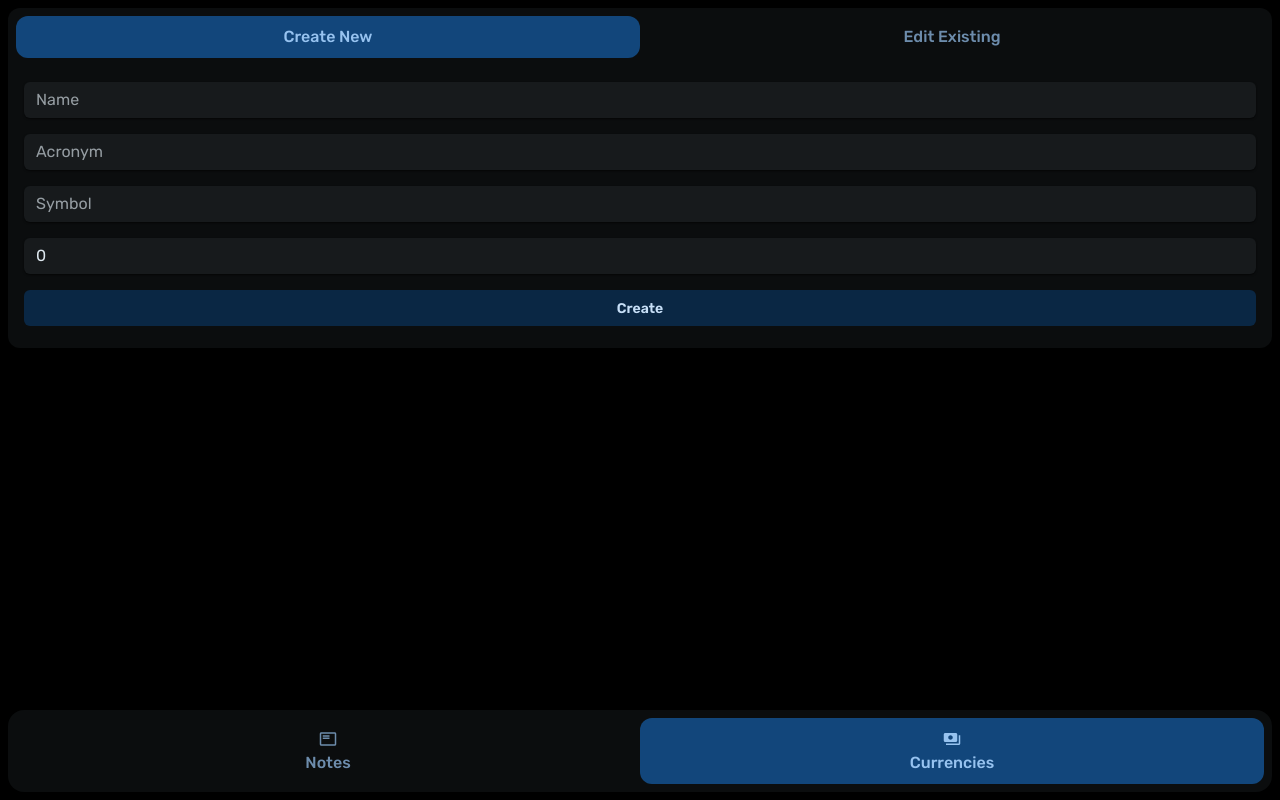
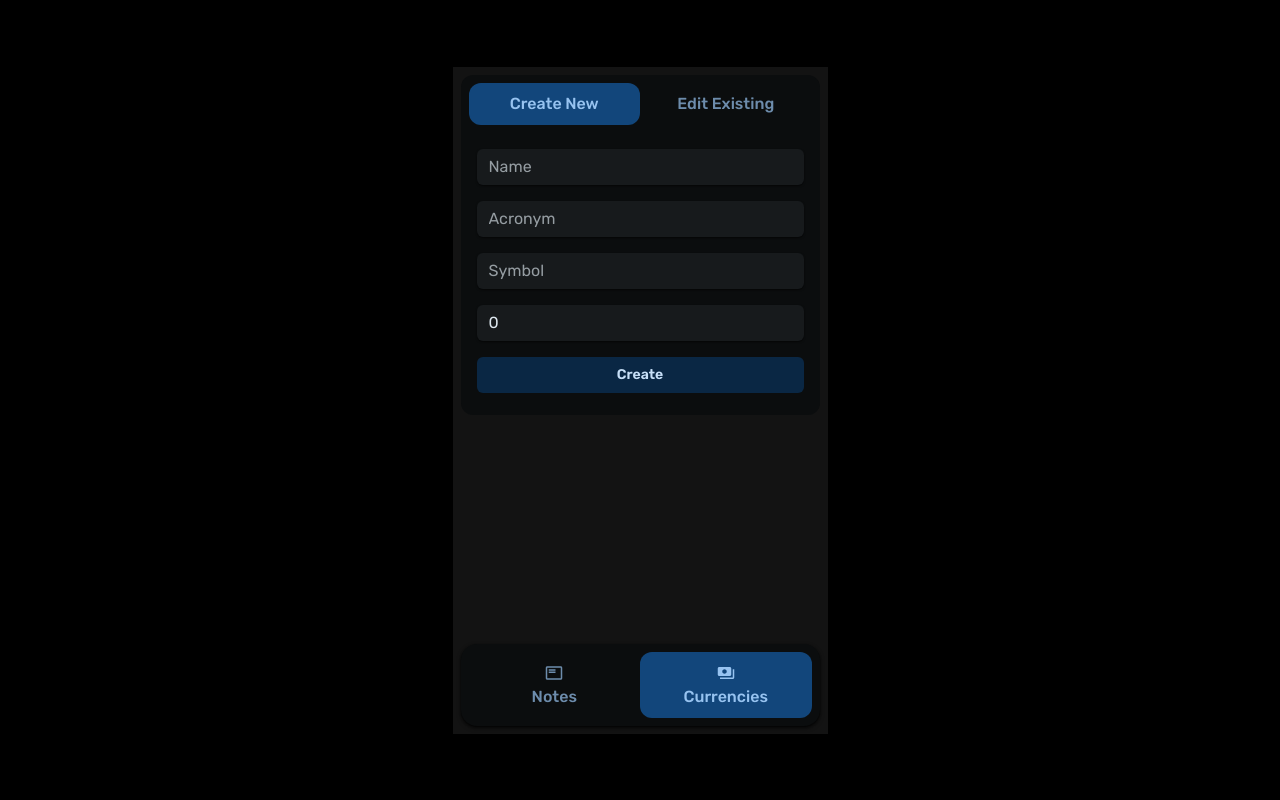
Before and after one commit to grong0/SWEN101---Spending-Guard--Panic-, a React (Create React App) app: page /currency in a window 1280 px wide. Built offline with nearby package versions, Linux system fonts and the light colour scheme.

Commit message:
Bux Fixes + Now saves to cookies + Saves previous data when editing a currency's decimal points

```diff
--- a/src/index.css
+++ b/src/index.css
@@ -5,7 +5,8 @@
 
 :root {
     /* --nav-background: rgb(189, 220, 251); */
-	--background: rgb(11, 28, 43);
+	/* --background: rgb(11, 28, 43); */
+    --background: rgb(19, 19, 19);
     /* --background: white; */
 	--element: rgb(7, 55, 99);
 	--input: rgb(11, 83, 148);
@@ -59,6 +60,12 @@ p {
 	font-size: 18px; */
 }
 
+#root {
+    display: flex;
+    justify-content: center;
+    align-items: center;
+}
+
 body {
 	margin: 0;
 	padding: 0;
@@ -68,6 +75,7 @@ body {
 	display: flex;
 	flex-direction: column;
 	justify-content: center;
+    align-items: center;
 
 	/* background-color: var(--background); */
 	color: white;
--- a/src/modules/Currency.js
+++ b/src/modules/Currency.js
@@ -63,7 +63,7 @@ function EditCurrency(props) {
 	function handleCurrency(newCurrency) {
 		var currentCurrencies = Cookies.get("currencies");
 		if (currentCurrencies === null) {
-			currentCurrencies = JSON.stringify({});
+			Cookies.set("currencies", JSON.stringify({}));
 		}
 		currentCurrencies = JSON.parse(currentCurrencies);
 		if (
@@ -81,9 +81,20 @@ function EditCurrency(props) {
 		} else {
 			if (currencies != undefined) {
 				delete currentCurrencies[currencies[currency].acronym.toLowerCase()];
+				var posts = JSON.parse(Cookies.get("notes"));
+				console.log("old currency: " + currency);
+				console.log("new currency: " + newCurrency.acronym);
+				Object.keys(posts).forEach((key) => {
+					if (posts[key].currency === currency) {
+						posts[key].currency = newCurrency.acronym.toLowerCase();
+					}
+				});
+				console.log("new notes: ");
+				console.log(posts);
+				Cookies.set("notes", JSON.stringify(posts));
 			}
 			currentCurrencies[newCurrency.acronym.toLowerCase()] = newCurrency;
-			console.log(currentCurrencies);
+			Cookies.set("currencies", JSON.stringify(currentCurrencies));
 			if (currencies != undefined) {
 				updateCurrencies(JSON.parse(Cookies.get("currencies")));
 				updateCurrency(newCurrency.acronym.toLowerCase());
@@ -133,7 +144,7 @@ function EditCurrency(props) {
 					<Joy.Typography level="h3">No Custom Currencies</Joy.Typography>
 					<Joy.CardContent>
 						<Joy.Typography level="body-md">
-							You have no custom currencies. Create a new one at in the{" "}
+							You have no custom currencies. Create a new one in the{" "}
 							<Joy.Typography variant="soft" color="primary">
 								Create New
 							</Joy.Typography>{" "}
@@ -149,7 +160,7 @@ function EditCurrency(props) {
 								<Joy.Select
 									placeholder="Currency to edit"
 									variant="soft"
-                                    value={currency}
+									value={currency}
 									onChange={(e, value) => {
 										updateCurrency(value);
 									}}
--- a/src/modules/NoteTaker.js
+++ b/src/modules/NoteTaker.js
@@ -37,10 +37,10 @@ function Post(props) {
 						sx={{ ml: "auto", alignSelf: "center" }}
 						color={props.operation == "withdraw" ? "danger" : "success"}
 					>
-						{(props.operation == "withdraw" ? "-" : "+") + props.symbol + props.amount}
+						{(props.operation == "withdraw" ? "-" : "+") + props.symbol + props.amount.toFixed(props.decimal_places)}
 					</Joy.Typography>
 					<Joy.Typography level="body-sm" sx={{ alignSelf: "center", float: "right" }}>
-						{props.symbol + props.total}
+						{props.symbol + props.total.toFixed(props.decimal_places)}
 					</Joy.Typography>
 				</div>
 			</Joy.CardContent>
@@ -78,8 +78,8 @@ function NoteTaker() {
 	function handleSubmit(event) {
 		event.preventDefault();
 		handleNote({
-			amount: amount.toFixed(currencies[currency].decimal_places),
-			total: parseFloat(getTotal(currency) + (operation == "withdraw" ? amount * -1 : amount)).toFixed(currencies[currency].decimal_places),
+			amount,
+			total: parseFloat(getTotal(currency) + (operation == "withdraw" ? amount * -1 : amount)),
 			operation,
 			date: new Date().getTime().toString(),
 			currency,
@@ -149,6 +149,7 @@ function NoteTaker() {
 						currency={currencies[posts[key].currency].acronym}
 						symbol={currencies[posts[key].currency].symbol}
 						total={posts[key].total}
+                        decimal_places={currencies[posts[key].currency].decimal_places}
 					/>
 				))}
 				<div style={{ float: "left", clear: "both" }} ref={dummyDivRef}></div>
--- a/src/styles/App.css
+++ b/src/styles/App.css
@@ -1,10 +1,12 @@
 #router-content {
-    width: 100vw;
-    height: 100vh;
+    width: 375px;
+    height: 667px;
 
     display: grid;
     grid-template-columns: 100%;
     grid-template-rows: auto min-content;
 
     overflow: hidden;
+
+    background-color: var(--background);
 }
```
